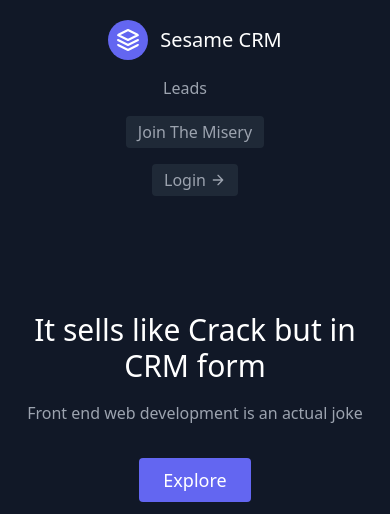
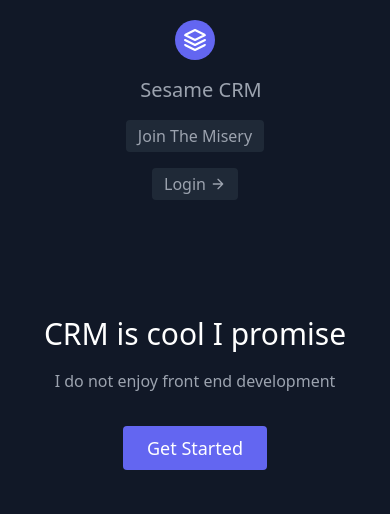
Before and after one commit to cgrillo-bit/CRM_Chris, a Django app: page / in a window 390 px wide. Shown: the top 514 px of the page. Run offline with Django 3.2, Linux system fonts and the light colour scheme; some libraries are stand-ins or nearby versions; grey boxes are pictures that could not be loaded.

Commit message:
style and functionality changes

```diff
--- a/crm/leads/templates/leads/create_lead.html
+++ b/crm/leads/templates/leads/create_lead.html
@@ -4,7 +4,7 @@
 {% block content%}
 <div class="bg-gray-700 py-32 px-10 min-h-screen ">
     <!--   tip; mx-auto -- jagab ilusti keskele  -->
-    <div class="bg-indigo-500 p-10 md:w-3/4 lg:w-1/2 mx-auto">
+    <div class="bg-blue-500 p-10 md:w-3/4 lg:w-1/2 mx-auto">
         <a href="{% url 'leads:leads-home' %}"> Back </a>
         <hr />
       <form method="post">
--- a/crm/leads/templates/leads/leads_home.html
+++ b/crm/leads/templates/leads/leads_home.html
@@ -12,6 +12,8 @@
             </div>
 
         </div>
+
+
 
       <div class="flex flex-col text-center w-full mb-20">
       </div>
@@ -29,7 +31,7 @@
               <h2 class="text-white text-lg title-font font-medium">{{lead.first_name}} {{lead.last_name}} </h2>
             </div>
             <div class="flex-grow">
-              <p class="leading-relaxed text-base">Account Executive: {{lead.account_executive}} content content content content content content content content content content</p>
+              <p class="leading-relaxed text-base">Account Executive: {{lead.account_executive}} {{lead.company}} {{lead.industry}}</p>
               <a href="{% url 'leads:lead-details' lead.pk%}" class="mt-3 text-indigo-400 inline-flex items-center">
                   View
                 <svg fill="none" stroke="currentColor" stroke-linecap="round" stroke-linejoin="round" stroke-width="2" class="w-4 h-4 ml-2" viewBox="0 0 24 24">
@@ -39,6 +41,7 @@
             </div>
           </div>
         </div>
+
         {%endfor%}
     </div>
   </section>
--- a/crm/leads/urls.py
+++ b/crm/leads/urls.py
@@ -8,7 +8,7 @@
 app_name = "leads"
 
 urlpatterns = [
-    path('', leads_home, name='leads-home'),
+    path('#', leads_home, name='leads-home'),
     path('<int:pk>/', lead_details, name='lead-details'),
     path('<int:pk>/update/', update_lead, name='update-lead'),
     path('<int:pk>/delete/', delete_lead, name='delete-lead'),
--- a/crm/templates/home.html
+++ b/crm/templates/home.html
@@ -4,12 +4,12 @@
 <section class="text-gray-400 bg-gray-900 body-font">
     <div class="container mx-auto flex px-5 py-24 md:flex-row flex-col items-center">
       <div class="lg:flex-grow md:w-1/2 lg:pr-24 md:pr-16 flex flex-col md:items-start md:text-left mb-16 md:mb-0 items-center text-center">
-        <h1 class="title-font sm:text-4xl text-3xl mb-4 font-medium text-white">It sells like Crack
-          <br class="hidden lg:inline-block">but in CRM form
+        <h1 class="title-font sm:text-4xl text-3xl mb-4 font-medium text-white">CRM is cool
+          <br class="hidden lg:inline-block"> I promise
         </h1>
-        <p class="mb-8 leading-relaxed">Front end web development is an actual joke</p>
+        <p class="mb-8 leading-relaxed">I do not enjoy front end development</p>
         <div class="flex justify-center">
-          <button class="inline-flex text-white bg-indigo-500 border-0 py-2 px-6 focus:outline-none hover:bg-indigo-600 rounded text-lg">Explore</button>
+          <a href={% url 'signup' %} class="inline-flex text-white bg-indigo-500 border-0 py-2 px-6 focus:outline-none hover:bg-indigo-600 rounded text-lg">Get Started</a>
 
         </div>
       </div>
--- a/crm/templates/nav.html
+++ b/crm/templates/nav.html
@@ -4,11 +4,14 @@
       <svg xmlns="http://www.w3.org/2000/svg" fill="none" stroke="currentColor" stroke-linecap="round" stroke-linejoin="round" stroke-width="2" class="w-10 h-10 text-white p-2 bg-indigo-500 rounded-full" viewBox="0 0 24 24">
         <path d="M12 2L2 7l10 5 10-5-10-5zM2 17l10 5 10-5M2 12l10 5 10-5"></path>
       </svg>
-      <span class="ml-3 text-xl">Sesame CRM</span>
+      <a href= "#" class="ml-3 text-xl">Sesame CRM</a>
     </a>
     <nav class="md:mr-auto md:ml-4 md:py-1 md:pl-4 md:border-l md:border-gray-700	flex flex-wrap items-center text-base justify-center">
+      {% if request.user.is_authenticated %}
       <a href="{% url 'leads:leads-home'%}" class="mr-5 hover:text-indigo-500"> Leads</a>
-
+      {% else %}
+      <p> </p>
+      {% endif %}
     </nav>
     {% if request.user.is_authenticated %}
       Active Session: {{request.user.username}}
--- a/crm/templates/registration/login.html
+++ b/crm/templates/registration/login.html
@@ -3,14 +3,14 @@
 {% load tailwind_filters %}
 
 {% block content %}
-<section class="flex-grow text-indigo-400 border-b-2 border-indigo-500 py-2 text-lg px-1">
+<section class="flex-grow text-indigo-400 border-b-2 bg-grey-400 border-indigo-500 py-2 text-lg px-1">
 <div class="max-w-lg mx-auto bg-grey-400">
 <form method="post">
     {% csrf_token %}
 
     {{ form|crispy }}
 
-    <button type="submit">Login</button>
+    <button class="flex-grow text-indigo-400 border-b-2 border-indigo-500 py-2 text-lg px-1" type="submit">Login</button>
     <hr />
     <a class="flex-grow text-indigo-400 border-b-2 border-indigo-500 py-2 text-lg px-1" href="{% url 'password_reset' %}"> Passwordo Forgetti? (It's in Italian) </a>
 </form>
--- a/crm/templates/registration/signup.html
+++ b/crm/templates/registration/signup.html
@@ -1,10 +1,12 @@
 {% extends 'base.html' %}
+{% load tailwind_filters %}
+
 {% block content %}
 
 <form method="post">
     {% csrf_token %}
-    {{ form.as_p}}
-    <button type="submit">Join up</button>
+    {{ form|crispy}}
+    <a class="justify-flex text-white bg-indigo-500 border-0 py-2 px-6 focus:outline-none hover:bg-indigo-600 rounded text-lg" type="submit">Join up</a>
 </form>
 
 {% endblock content %}
```
